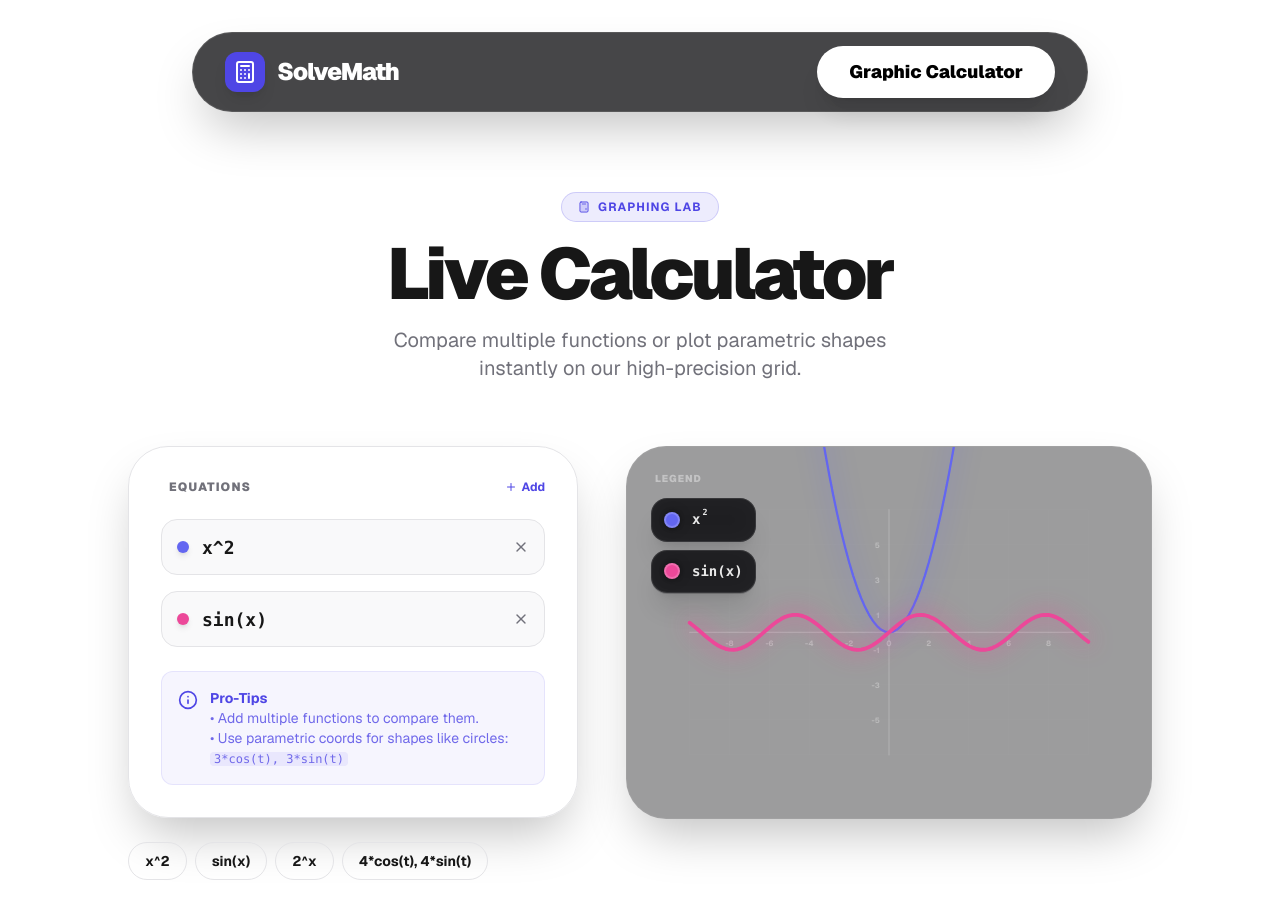
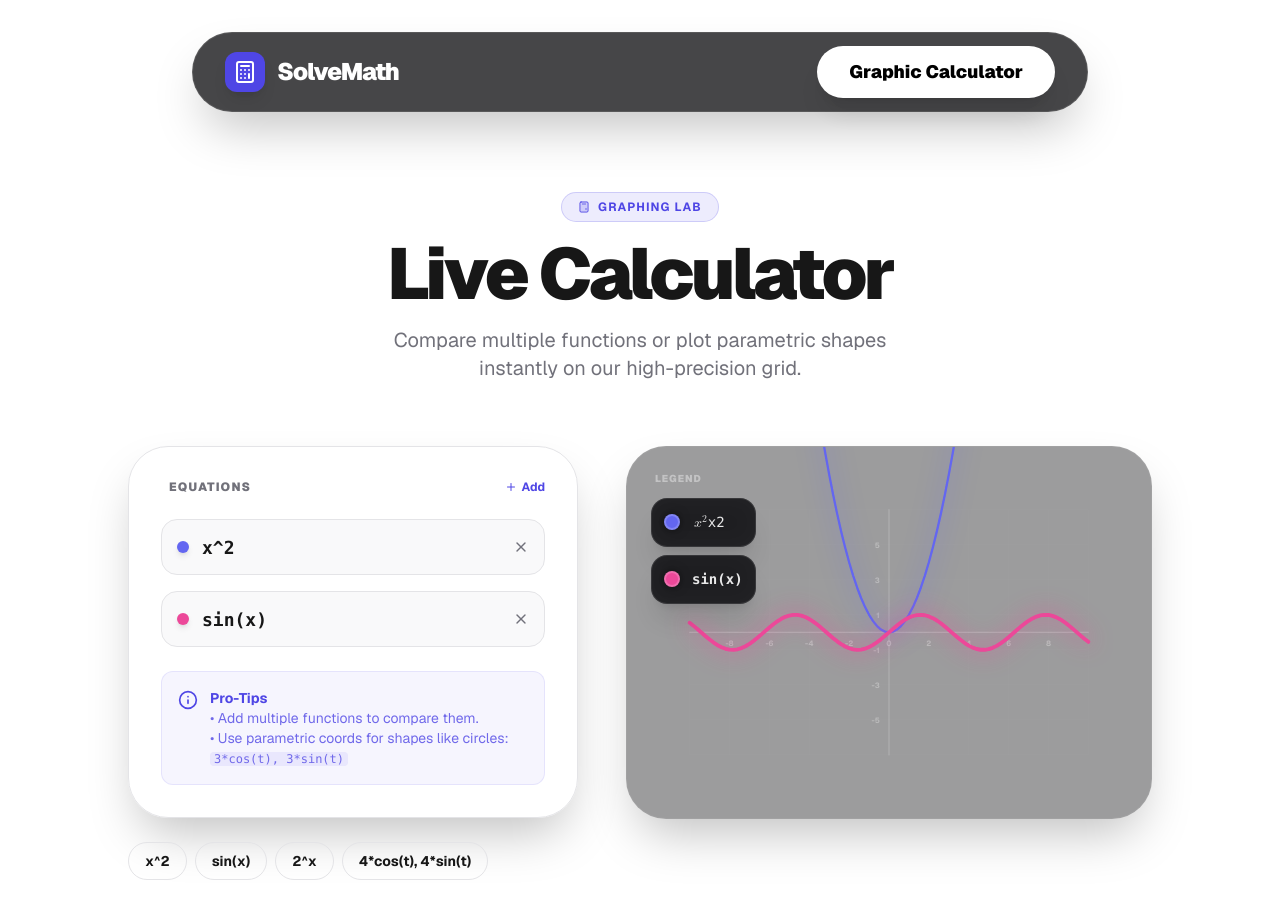
Before and after one commit to DenysHandziichuk/SolveMath, a Next.js app: page /calculator in a window 1280 px wide. Shown: the top 918 px of the page. Built offline with nearby package versions, Linux system fonts and the light colour scheme.

Commit message:
fix(render): prevent LaTeX command corruption and protect prose in math blocks

```diff
--- a/components/MathRenderer.tsx
+++ b/components/MathRenderer.tsx
@@ -1,53 +1,230 @@
 "use client";
 
+import { useMemo } from "react";
+import katex from "katex";
 import { cn } from "@/lib/utils";
 
 interface MathRendererProps {
   text: string;
   className?: string;
+  inline?: boolean;
 }
 
-export function MathRenderer({ text, className }: MathRendererProps) {
+export function MathRenderer({ text, className, inline = false }: MathRendererProps) {
+  const renderedElements = useMemo(() => {
     if (!text) return null;
 
-  // Aggressive cleaning: remove LaTeX artifacts and transform symbols
-  const cleanText = text
-    .replace(/\$/g, "") // Remove $
-    .replace(/\\frac\{([^}]*)\}\{([^}]*)\}/g, "$1/$2") // Convert \frac{a}{b} to a/b
-    .replace(/\\/g, "") // Remove \
-    .replace(/\{/g, "") // Remove {
-    .replace(/\}/g, "") // Remove }
-    .replace(/\*/g, " × ") // keyboard * to math multiplication
-    .replace(/\//g, " ÷ ") // keyboard / to math division
-    .replace(/\|([^|]+)\|/g, "|$1|"); // Ensure absolute value bars are preserved or styled
+    // Helper to sanitize and normalize LaTeX strings for KaTeX
+    const renderTex = (rawTex: string, displayMode: boolean) => {
+      try {
+        let tex = rawTex.trim();
 
-  // Split text by newlines and render each line
-  const lines = cleanText.split("\n").filter(line => line.trim().length > 0);
+        // 1. Normalize double-escaped LaTeX commands from JSON: \\\\frac -> \frac, \\\\sqrt -> \sqrt
+        tex = tex.replace(/\\\\([a-zA-Z]+)/g, "\\$1");
+
+        // 2. Normalize common raw arithmetic / relational signs to LaTeX inside math mode
+        // (Only when not already preceded by a LaTeX backslash)
+        tex = tex.replace(/(?<!\\)>=/g, " \\ge ");
+        tex = tex.replace(/(?<!\\)<=/g, " \\le ");
+        tex = tex.replace(/(?<!\\)!=/g, " \\neq ");
+        tex = tex.replace(/(?<!\\)<>/g, " \\neq ");
+        tex = tex.replace(/(?<!\\)\+-/g, " \\pm ");
+        tex = tex.replace(/(?<!\\)\+\/-/g, " \\pm ");
+
+        // Convert standalone * between numbers or variables into multiplication dot \cdot
+        tex = tex.replace(/([0-9a-zA-Z)\]}])\s*\*\s*([0-9a-zA-Z(\[{])/g, "$1 \\cdot $2");
+
+        // Convert -> to \to
+        tex = tex.replace(/(?<![\\-])->/g, " \\to ");
+
+        return katex.renderToString(tex, {
+          displayMode,
+          throwOnError: false,
+          strict: false,
+          trust: true,
+          output: "htmlAndMathml",
+        });
+      } catch {
+        // Graceful fallback to escaped text if KaTeX fails
+        return rawTex;
+      }
+    };
+
+    // Split multi-line text (supporting both raw \n and escaped \n, ignoring empty lines)
+    // IMPORTANT: Only replace escaped \n when NOT part of LaTeX commands (e.g. \neq, \nabla, \not, etc.)
+    const normalizedText = text
+      .replace(/\\r\\n/g, "\n")
+      .replace(/\\n(?!(eq|ne|not|nu|nabla|natural|nearrow|neg|newline|norm|ni|nsubseteq|nparallel)\b)/gi, "\n");
+    const lines = normalizedText.split("\n").filter((l) => l.trim().length > 0);
+
+    // Helper to detect if content wrapped in $ is actually English prose and not math
+    const isProseSegment = (str: string): boolean => {
+      const hasMathSymbols = /\\[a-zA-Z]+|[=^_{}\+\-\*\/<>]|\b(sin|cos|tan|log|ln|pi|theta)\b/i.test(str);
+      const hasWordSpaces = /\b[a-zA-Z]{2,}\s+[a-zA-Z]{2,}\b/.test(str);
+      return !hasMathSymbols && hasWordSpaces;
+    };
+
+    return lines.map((line, lineIdx) => {
+      const trimmed = line.trim();
+
+      // Check for display math blocks: $$...$$ or \[...\]
+      if (
+        (trimmed.startsWith("$$") && trimmed.endsWith("$$") && trimmed.length > 4) ||
+        (trimmed.startsWith("\\[") && trimmed.endsWith("\\]") && trimmed.length > 4)
+      ) {
+        const formula = trimmed.slice(2, -2).trim();
+        if (isProseSegment(formula)) {
+          return (
+            <p key={lineIdx} className="my-2 leading-relaxed font-normal">
+              {formula}
+            </p>
+          );
+        }
 
         return (
-    <div className={cn("flex flex-col", className || "gap-4")}>
-      {lines.map((line, lineIdx) => {
-        // More robust exponent matching: finds ^ followed by numbers or letters
-        // We split and keep the delimiter to process it
-        const subParts = line.split(/(\s*\^[a-zA-Z0-9]+\s*)/g);
+          <div
+            key={lineIdx}
+            className="my-2 overflow-x-auto text-center font-normal tracking-normal py-1"
+            dangerouslySetInnerHTML={{ __html: renderTex(formula, true) }}
+          />
+        );
+      }
+
+      // Tokenize by math delimiters: $$...$$, $...$, \[...\], \(...\)
+      // Preserves delimiters in returned array
+      const parts = line.split(
+        /(\$\$[\s\S]+?\$\$|\$[^\$\n]+?\$|\\\[[\s\S]+?\\\]|\\\(.+?\\\)|\b[a-zA-Z]\([a-zA-Z]\)\s*=\s*[^,;.?!]+)/g
+      );
+
+      const contentSpans = parts.map((part, partIdx) => {
+        if (!part) return null;
+
+        // 1. Display math $$...$$
+        if (part.startsWith("$$") && part.endsWith("$$") && part.length >= 4) {
+          const inner = part.slice(2, -2).trim();
+          if (isProseSegment(inner)) {
+            return <span key={partIdx}>{inner}</span>;
+          }
+          return (
+            <span
+              key={partIdx}
+              className="mx-1 inline-block"
+              dangerouslySetInnerHTML={{ __html: renderTex(inner, true) }}
+            />
+          );
+        }
+
+        // 2. Display math \[...\]
+        if (part.startsWith("\\[") && part.endsWith("\\]") && part.length >= 4) {
+          const inner = part.slice(2, -2).trim();
+          if (isProseSegment(inner)) {
+            return <span key={partIdx}>{inner}</span>;
+          }
+          return (
+            <span
+              key={partIdx}
+              className="mx-1 inline-block"
+              dangerouslySetInnerHTML={{ __html: renderTex(inner, true) }}
+            />
+          );
+        }
+
+        // 3. Inline math $...$
+        if (part.startsWith("$") && part.endsWith("$") && part.length >= 2) {
+          const inner = part.slice(1, -1).trim();
+          if (isProseSegment(inner)) {
+            return <span key={partIdx}>{inner}</span>;
+          }
+          return (
+            <span
+              key={partIdx}
+              className="mx-0.5 inline-block font-normal"
+              dangerouslySetInnerHTML={{ __html: renderTex(inner, false) }}
+            />
+          );
+        }
+
+        // 4. Inline math \(...\)
+        if (part.startsWith("\\(") && part.endsWith("\\)") && part.length >= 4) {
+          return (
+            <span
+              key={partIdx}
+              className="mx-0.5 inline-block font-normal"
+              dangerouslySetInnerHTML={{ __html: renderTex(part.slice(2, -2), false) }}
+            />
+          );
+        }
+
+        // 5. Plain text segment that contains raw LaTeX commands or math formulas without delimiters
+        // E.g. \frac{1}{2}, \sqrt{x}, \ge, \le, \sin, \cos, \pi, \theta, x^2, or f(x) = ...
+        if (
+          /\\[a-zA-Z]+|\^[0-9a-zA-Z{]|_[0-9a-zA-Z{]|>=|<=|!=|\bpi\b|\btheta\b|\binfty\b/.test(
+            part
+          ) &&
+          !/^[a-zA-Z\s]+$/.test(part) // not purely english words
+        ) {
+          // If the segment contains multiple English words separated by spaces,
+          // DO NOT pass the whole sentence to KaTeX! KaTeX ignores spaces and renders all words in italic math font.
+          // Instead, split out the LaTeX commands and only render the math commands with KaTeX.
+          if (/\b[a-zA-Z]{2,}\s+[a-zA-Z]{2,}\b/.test(part)) {
+            const subSegments = part.split(/(\\[a-zA-Z]+(?:\{[^{}]*(?:\{[^{}]*\}[^{}]*)*\})*|[a-zA-Z]\([a-zA-Z]\)\s*=\s*[^,;.?!]+)/g);
+            return (
+              <span key={partIdx}>
+                {subSegments.map((sub, subIdx) => {
+                  if (!sub) return null;
+                  if (sub.startsWith("\\") || /^[a-zA-Z]\([a-zA-Z]\)\s*=/.test(sub)) {
+                    return (
+                      <span
+                        key={subIdx}
+                        className="mx-0.5 inline-block font-normal"
+                        dangerouslySetInnerHTML={{ __html: renderTex(sub, false) }}
+                      />
+                    );
+                  }
+                  return <span key={subIdx}>{sub}</span>;
+                })}
+              </span>
+            );
+          }
 
           return (
-          <p key={lineIdx} className="leading-tight">
-            {subParts.map((subPart, j) => {
-              const trimmed = subPart.trim();
-              if (trimmed.startsWith("^")) {
-                const exponentValue = trimmed.slice(1);
-                return (
-                  <sup key={j} className="text-[0.6em] leading-none font-bold align-top relative -top-[0.3em] ml-0.5">
-                    {exponentValue}
-                  </sup>
+            <span
+              key={partIdx}
+              className="mx-0.5 inline-block font-normal"
+              dangerouslySetInnerHTML={{ __html: renderTex(part, false) }}
+            />
           );
         }
-              return <span key={j}>{subPart}</span>;
-            })}
+
+        // 6. Regular prose text
+        return <span key={partIdx}>{part}</span>;
+      });
+
+      if (inline) {
+        return (
+          <span key={lineIdx} className="inline-flex items-center flex-wrap gap-x-1">
+            {contentSpans}
+          </span>
+        );
+      }
+
+      return (
+        <p key={lineIdx} className="leading-relaxed tracking-normal">
+          {contentSpans}
         </p>
       );
-      })}
+    });
+  }, [text, inline]);
+
+  if (!text) return null;
+
+  if (inline) {
+    return <span className={cn("inline-flex items-center flex-wrap", className)}>{renderedElements}</span>;
+  }
+
+  return (
+    <div className={cn("flex flex-col gap-3", className)}>
+      {renderedElements}
     </div>
   );
 }
```
Lines whose indentation alone changed are shown as unchanged.
